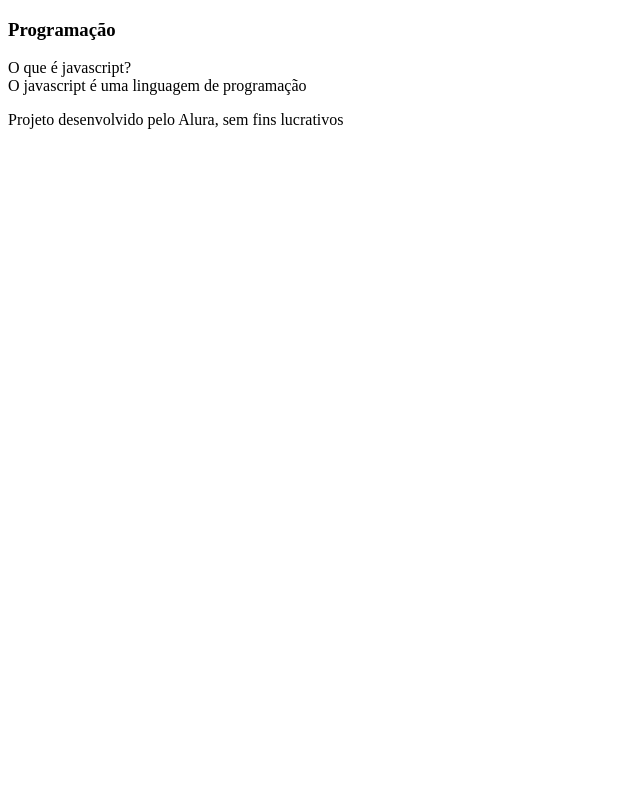
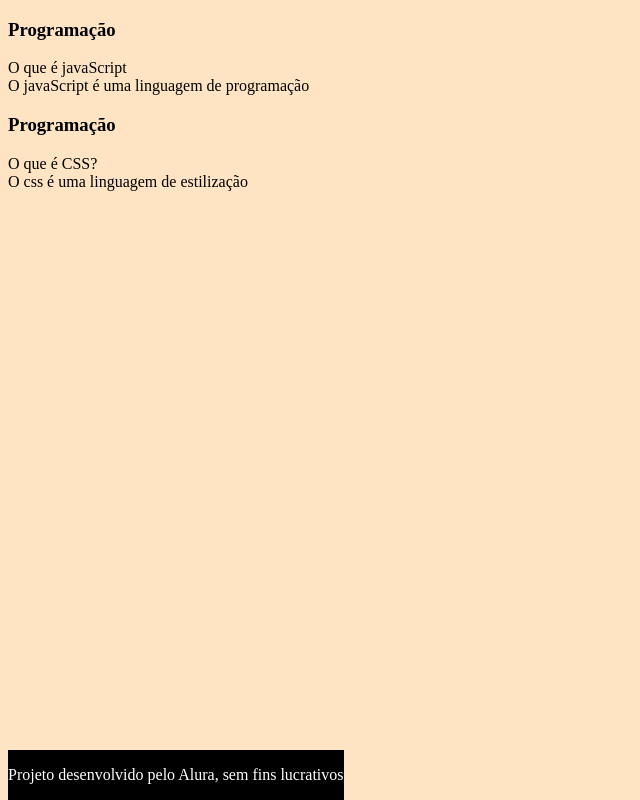
Before and after one commit to guilhermexzy/gui3, a plain HTML site: page index.html in a window 1280 px wide. Shown: the whole page, without its empty margins (0-640 px from the left). Drawn offline with Linux system fonts and the light colour scheme.

Commit message:
Add files via upload

```diff
--- /dev/null
+++ b/assets/style.css
@@ -0,0 +1,10 @@
+body {
+    background-color: bisque;
+}
+
+footer {
+    background-color: black;
+    color: white;
+    position: fixed;
+    bottom: 0;
+}
--- a/index.html
+++ b/index.html
@@ -4,6 +4,7 @@
     <meta charset="UTF-8">
     <meta http-equiv="X-UA-Compatible" content="IE=edge">
     <meta name="viewport" content="width=device-width, initial-scale=1.0">
+    <link rel="stylesheet" href="assets/style.css">
     <title>Flashcard</title>
 </head>
 <body>
@@ -13,14 +14,24 @@
             <div class="cartao__conteudo">
                  <h3>Programação</h3>
                  <div class="cartao__conteudo__pergunra">
-                    O que é javascript?
+                    O que é javaScript
                  </div>
                  <div class="cartao__conteudo__resposta">
-                    O javascript é uma linguagem de
-                    programação
+                    O javaScript é uma linguagem de programação
                  </div>
             </div>
         </article>
+        <article class="cartao">
+            <div class="cartao__conteudo">
+                 <h3>Programação</h3>
+                 <div class="cartao__conteudo__pergunra">
+                    O que é CSS?
+                 </div>
+                 <div class="cartao__conteudo__resposta">
+                    O css é uma linguagem de estilização
+                 </div>
+            </div>
+
     </section>
     </main>
     <footer>
```
